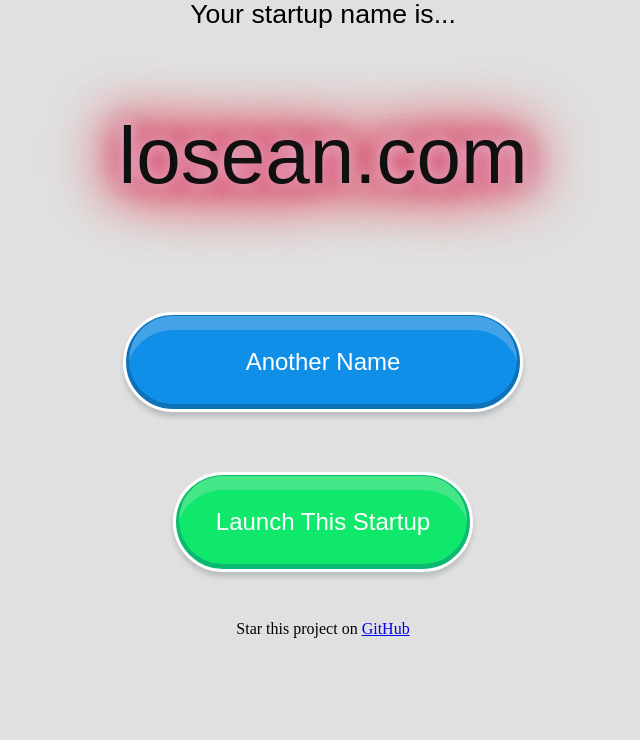
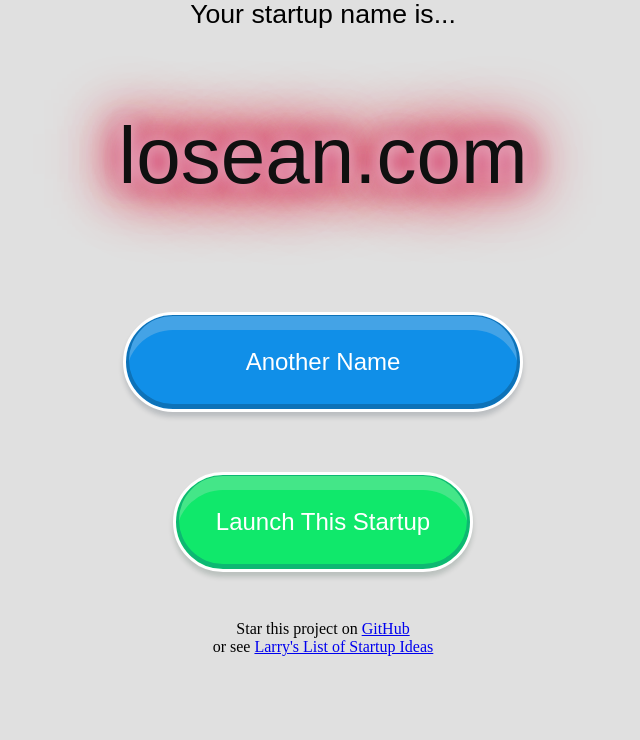
Before and after one commit to lwneal/startup-name-generator, a Flask app: page / in a window 1280 px wide. Shown: the part 21-761 px from the top of the page, without its empty margins (317-957 px from the left). Run offline with Flask 2, Linux system fonts and the light colour scheme.

Commit message:
Add link to startup idea list

```diff
--- a/templates/index.html
+++ b/templates/index.html
@@ -77,6 +77,8 @@ button {
     <br>
     <br>
     Star this project on <a href="https://github.com/lwneal/startup-name-generator">GitHub</a>
+    <br>
+    or see <a href="https://github.com/lwneal/startup-name-generator#larrys-list-of-startup-ideas">Larry's List of Startup Ideas</a>
 </center>
 </body>
 </html>
```
Also changed, not shown: README.md.
